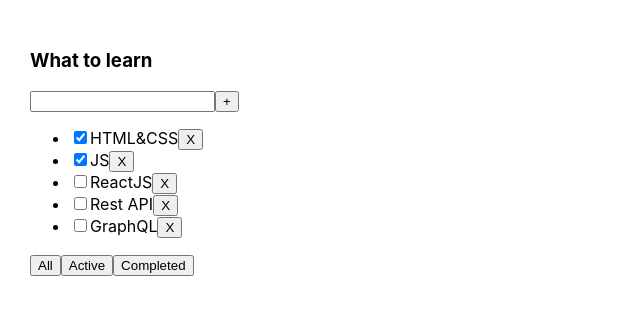
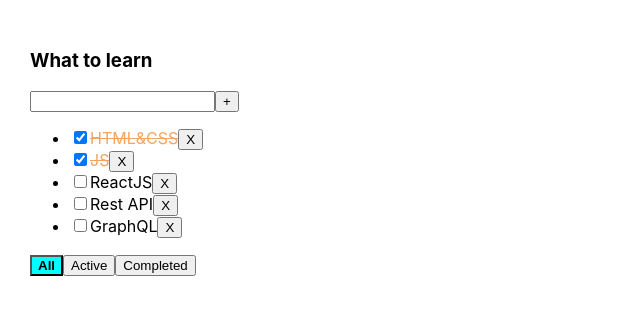
Before and after one commit to maratabdulin/IT-incubator-todo, a React (Create React App) app: page / in a window 1280 px wide. Shown: the top 314 px of the page, without its empty margins (0-640 px from the left). Built offline with nearby package versions, Linux system fonts and the light colour scheme.

Commit message:
add fourth lesson. add error message

```diff
--- a/src/App.css
+++ b/src/App.css
@@ -6,3 +6,22 @@
 .App > div {
   margin-right: 50px;
 }
+
+.isDone {
+  text-decoration: line-through;
+  color: sandybrown;
+}
+
+.active {
+  background-color: aqua;
+  font-weight: 700;
+}
+
+.error {
+  border: 2px solid red;
+  outline: none;
+}
+
+.error-message {
+  color: red;
+}
--- a/src/App.tsx
+++ b/src/App.tsx
@@ -15,16 +15,21 @@ function App() {
         {id: v1(), title: "GraphQL", isDone: false},
     ]);
 
-    function removeTask(id: string) {
+    const removeTask = (id: string) => {
         let filteredTasks = tasks.filter(t => t.id != id);
         setTasks(filteredTasks);
-    }
+    };
 
-    function addTask(title: string) {
+    const addTask = (title: string) => {
         let task = {id: v1(), title: title, isDone: false};
         let newTasks = [task, ...tasks];
         setTasks(newTasks);
+    };
+
+    const changeTaskStatus = (taskId: string, isDone: boolean) => {
+        setTasks(tasks.map(t => t.id === taskId ? {...t, isDone: isDone} : t))
     }
+
 
     let [filter, setFilter] = useState<FilterValuesType>("all");
 
@@ -47,7 +52,12 @@ function App() {
                       tasks={tasksForTodolist}
                       removeTask={removeTask}
                       changeFilter={changeFilter}
-                      addTask={addTask}/>
+                      addTask={addTask}
+                      filter={filter}
+                      changeTaskStatus={changeTaskStatus}
+
+            />
+
         </div>
     );
 }
--- a/src/TodoList.tsx
+++ b/src/TodoList.tsx
@@ -1,4 +1,4 @@
-import React, {useState} from 'react';
+import React, {ChangeEvent, useState} from 'react';
 import {FilterValuesType} from './App';
 import {Button} from "./components/Button";
 import {Input} from "./components/Input";
@@ -12,48 +12,66 @@ type TaskType = {
 type PropsType = {
     title: string
     tasks: Array<TaskType>
+    filter: FilterValuesType
     removeTask: (taskId: string) => void
     changeFilter: (value: FilterValuesType) => void
     addTask: (title: string) => void
+    changeTaskStatus: (taskId: string, isDone: boolean) => void
 }
 
 export function Todolist(props: PropsType) {
 
-    let [title, setTitle] = useState("")
+    const [title, setTitle] = useState<string>('');
+    const [error, setError] = useState<boolean>(false);
 
     const tzarChangeFilter = (valueType: FilterValuesType) => {
         props.changeFilter(valueType);
     }
 
-    const onClickHandler = (tId: string) => {
+    const removeTask = (tId: string) => {
         props.removeTask(tId);
     }
 
-    const addTitleHandler = () => {
-        props.addTask(title);
+    const addTask = () => {
+        title.trim() ? props.addTask(title.trim()) : setError(true)
         setTitle('')
     }
 
     return <div>
         <h3>{props.title}</h3>
-        <Input title={title} setTitle={setTitle} callBack={addTitleHandler}/>
-        <Button nameOfButton={'+'} callBack={addTitleHandler}/>
-
+        <Input title={title}
+               setTitle={setTitle}
+               callBack={addTask}
+               errorTask={error}
+               setErrorTask={setError}
+        />
+        <Button nameOfButton={'+'} callBack={addTask}/>
+        {error && <div className='error-message'>Title is required</div>}
         <ul>
             {
                 props.tasks.map(t => {
+                    const changeTaskStatus = ((e: ChangeEvent<HTMLInputElement>) => props.changeTaskStatus(t.id, e.currentTarget.checked))
                     return <li key={t.id}>
-                        <input type="checkbox" checked={t.isDone}/>
-                        <span>{t.title}</span>
-                        <Button nameOfButton={'X'} callBack={() => onClickHandler(t.id)}/>
+                        <input type="checkbox"
+                               checked={t.isDone}
+                               onChange={changeTaskStatus}
+                        />
+                        <span className={t.isDone ? 'isDone' : ''}>{t.title}</span>
+                        <Button nameOfButton={'X'} callBack={() => removeTask(t.id)}/>
                     </li>
                 })
             }
         </ul>
         <div>
-            <Button nameOfButton={'All'} callBack={() => tzarChangeFilter('all')}/>
-            <Button nameOfButton={'Active'} callBack={() => tzarChangeFilter('active')}/>
-            <Button nameOfButton={'Completed'} callBack={() => tzarChangeFilter('completed')}/>
+            <Button nameOfButton={'All'}
+                    className={props.filter === 'all' ? 'active' : ''}
+                    callBack={() => tzarChangeFilter('all')}/>
+            <Button nameOfButton={'Active'}
+                    className={props.filter === 'active' ? 'active' : ''}
+                    callBack={() => tzarChangeFilter('active')}/>
+            <Button nameOfButton={'Completed'}
+                    className={props.filter === 'completed' ? 'active' : ''}
+                    callBack={() => tzarChangeFilter('completed')}/>
         </div>
     </div>
 }
--- a/src/components/Button.tsx
+++ b/src/components/Button.tsx
@@ -3,6 +3,7 @@ import React from 'react';
 type ButtonPropsType = {
     nameOfButton: string
     callBack: () => void
+    className?: string
 }
 
 export const Button = (props: ButtonPropsType) => {
@@ -10,6 +11,9 @@ export const Button = (props: ButtonPropsType) => {
         props.callBack()
     }
     return (
-        <button onClick={onClickHandler}>{props.nameOfButton}</button>
+        <button onClick={onClickHandler}
+                className={props.className}>
+            {props.nameOfButton}
+        </button>
     );
 };
--- a/src/components/Input.tsx
+++ b/src/components/Input.tsx
@@ -1,9 +1,12 @@
-import React, {ChangeEvent, KeyboardEvent} from 'react';
+import React, {ChangeEvent, KeyboardEvent, useState} from 'react';
+import './../App.css'
 
 type InputPropsType = {
     title: string
     setTitle: (title: string) => void
-    callBack: ()=> void
+    callBack: () => void
+    errorTask: boolean
+    setErrorTask: (errorTask: boolean) => void
 }
 
 export const Input = (props: InputPropsType) => {
@@ -13,6 +16,7 @@ export const Input = (props: InputPropsType) => {
     }
 
     const onKeyPressHandler = (e: KeyboardEvent<HTMLInputElement>) => {
+        props.setErrorTask(false)
         if (e.key === 'Enter') {
             props.callBack();
         }
@@ -22,6 +26,7 @@ export const Input = (props: InputPropsType) => {
         <input value={props.title}
                onChange={onChangeHandler}
                onKeyDown={onKeyPressHandler}
+               className={props.errorTask ? 'error' : ''}
         />
     );
 };
```
